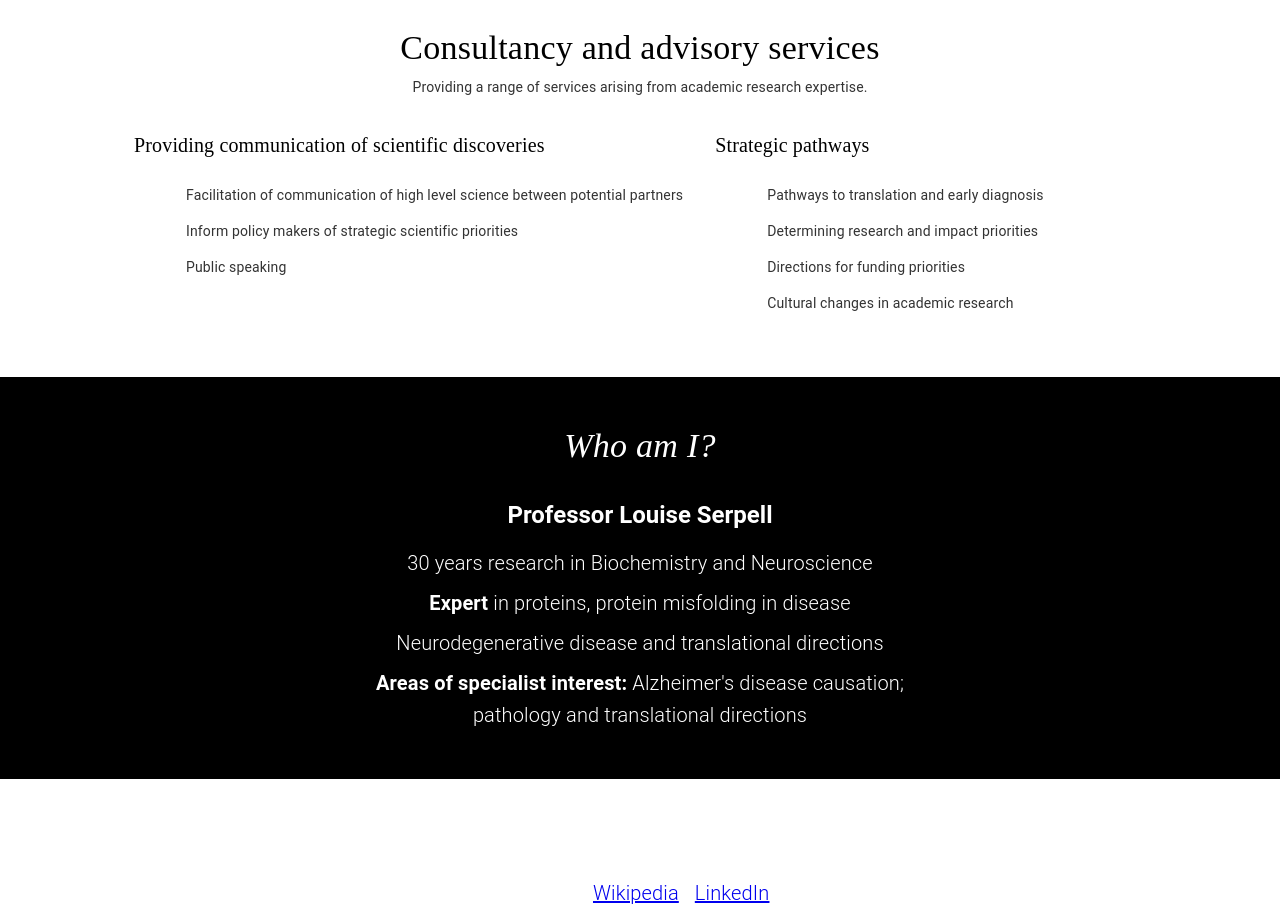
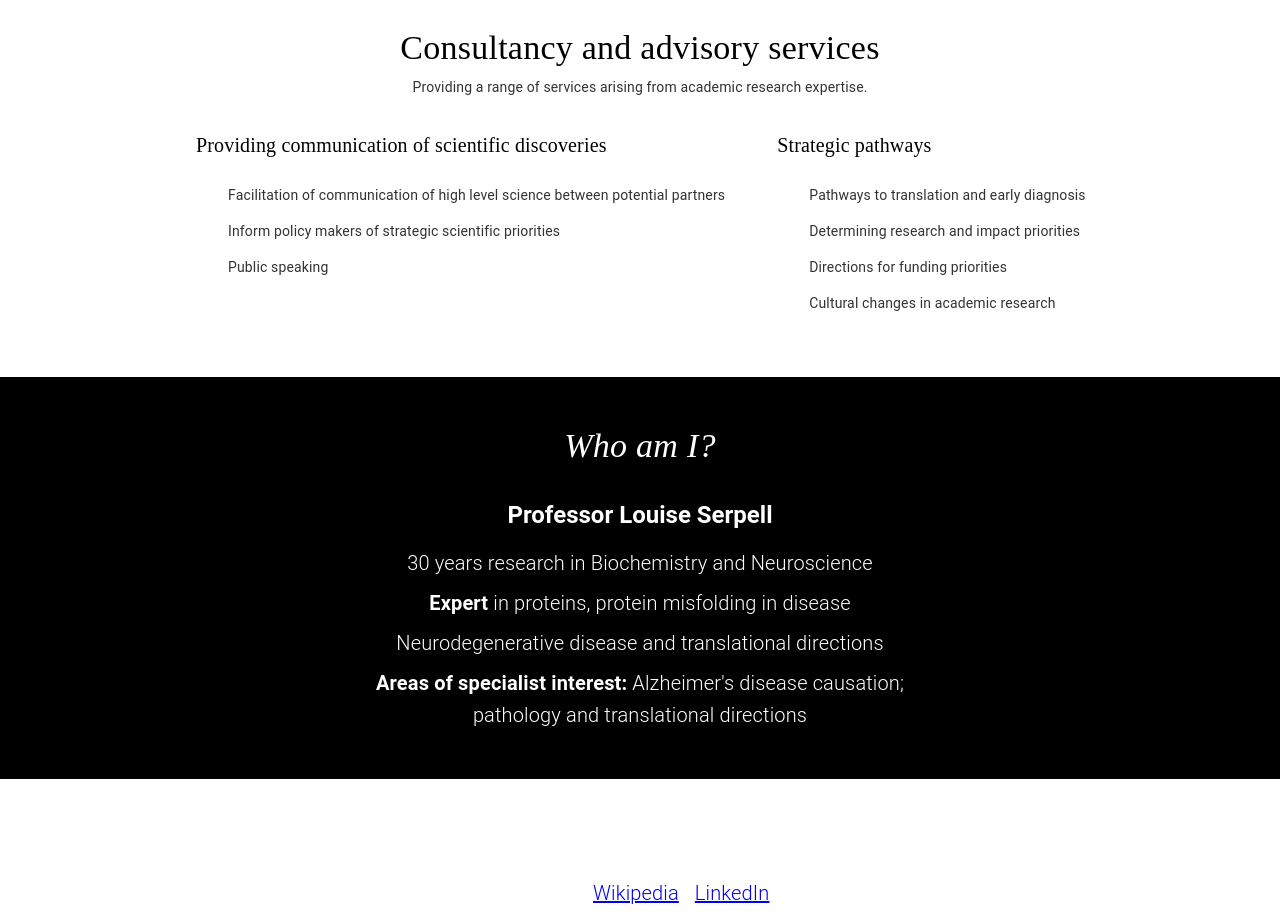
Before and after one commit to EAS-Tyler/serpell-science, a React (Create React App) app: page / in a window 1280 px wide. Shown: the part 1140-2055 px from the top of the page. Built offline with nearby package versions, Linux system fonts and the light colour scheme; some icons are missing.

Commit message:
list spacing

```diff
--- a/src/components/ListItems.jsx
+++ b/src/components/ListItems.jsx
@@ -32,7 +32,11 @@ return (
               </Typography>
             </Box>
 
-            <Grid container spacing={4} sx={{ alignItems: "flex-start", paddingLeft: '70px' }}>
+            <Grid container spacing={4}
+            sx={{ ml: { md: 14 }, alignItems: "flex-start" }}
+
+            // sx={{ alignItems: "flex-start" }}
+            >
               {/* Left column */}
               <Grid item xs={12} md={6}>
                 <Typography
@@ -41,6 +45,7 @@ return (
                   sx={{
                     fontWeight: 400,
                     mb: 1,
+                    paddingLeft: '20px',
                     fontFamily: '"Times New Roman", Georgia, "Times", serif',
                   }}
                 >
@@ -85,6 +90,8 @@ return (
                   sx={{
                     fontWeight: 400,
                     mb: 1,
+                    paddingLeft: '20px',
+
                     fontFamily: '"Times New Roman", Georgia, "Times", serif',
                   }}
                 >
```
